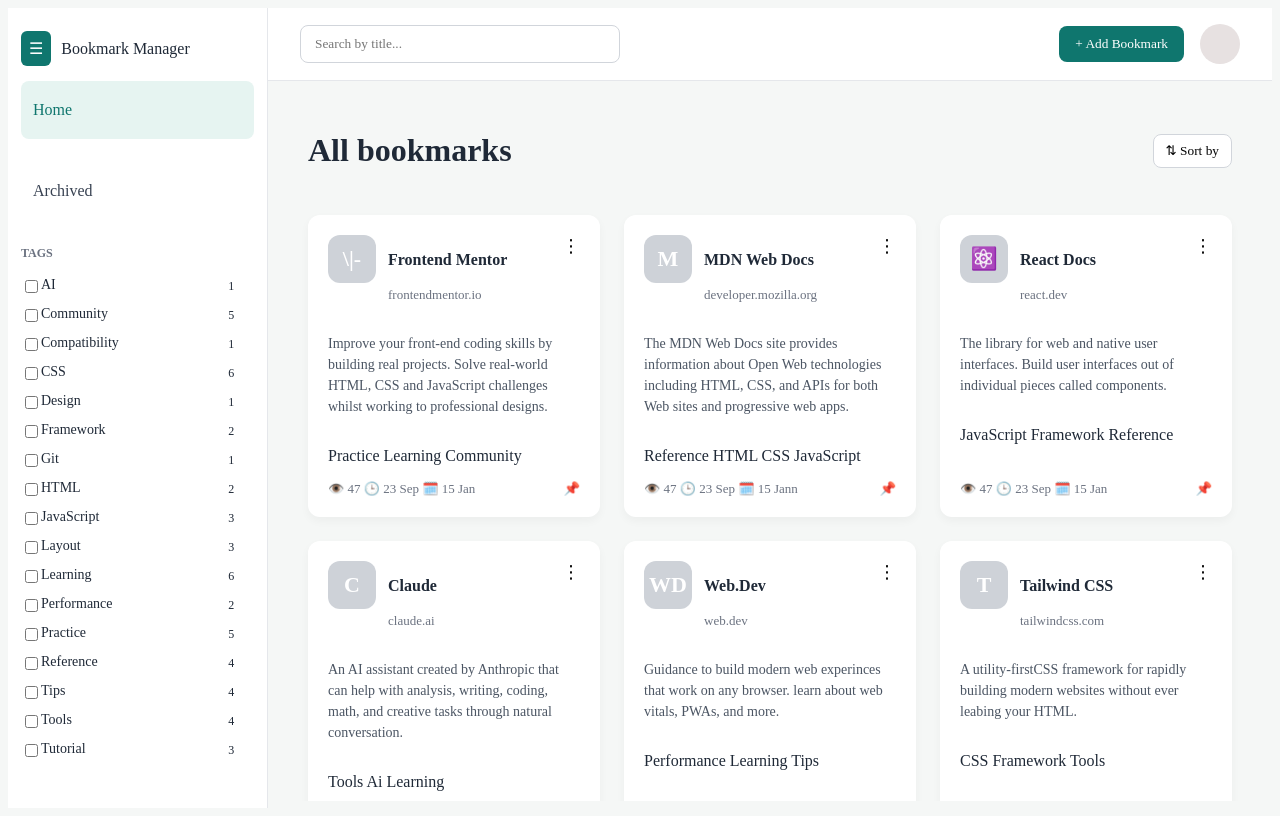
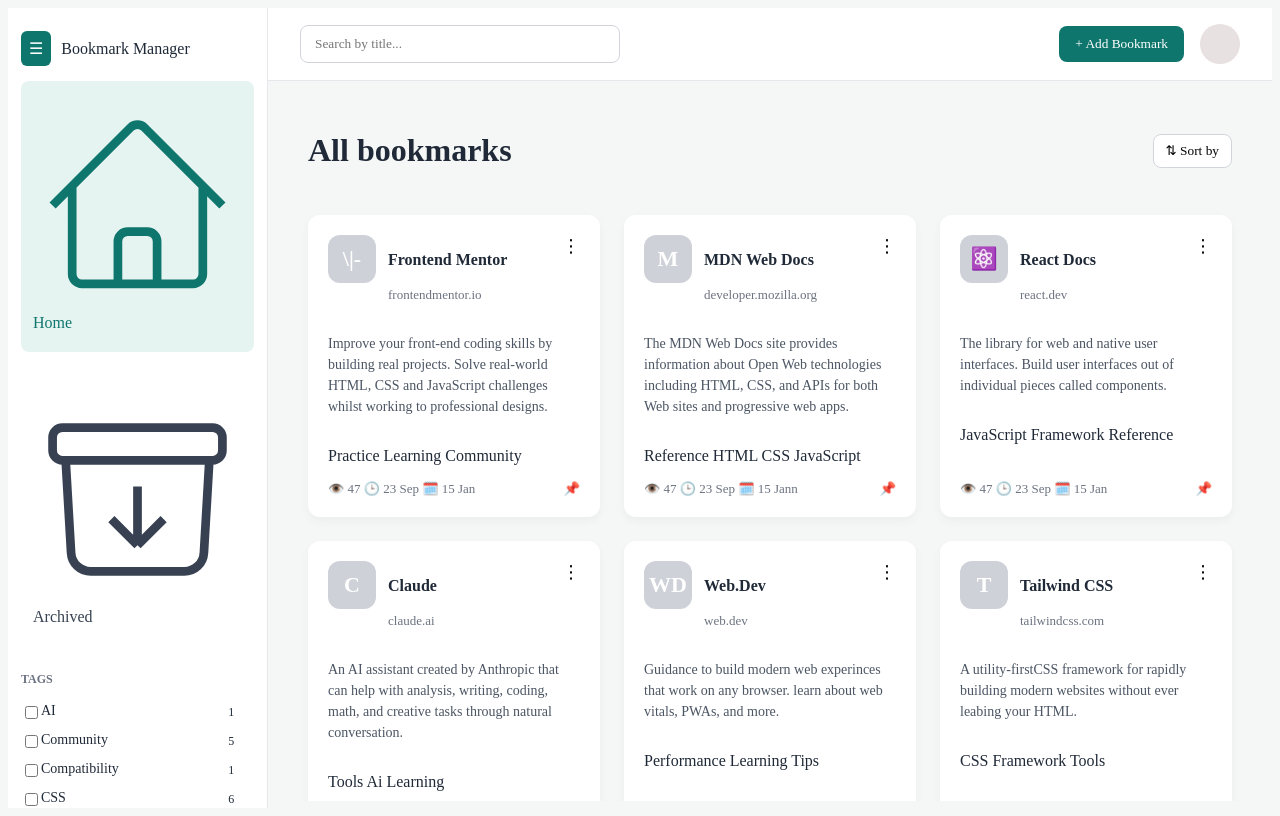
Before and after one commit to Macdavisnr/My.BookManager, a plain HTML site: page index.html in a window 1280 px wide. Drawn offline with Linux system fonts and the light colour scheme.

Commit message:
Update index.html

```diff
--- a/index.html
+++ b/index.html
@@ -16,8 +16,14 @@
       </div>
 
       <nav class="nav">
-        <a class="nav-item active">Home</a>
-        <a class="nav-item">Archived</a>
+        <a class="nav-item active"><svg xmlns="http://www.w3.org/2000/svg" fill="none" viewBox="0 0 24 24" strokeWidth={1.5} stroke="currentColor" className="size-6">
+  <path strokeLinecap="round" strokeLinejoin="round" d="m2.25 12 8.954-8.955c.44-.439 1.152-.439 1.591 0L21.75 12M4.5 9.75v10.125c0 .621.504 1.125 1.125 1.125H9.75v-4.875c0-.621.504-1.125 1.125-1.125h2.25c.621 0 1.125.504 1.125 1.125V21h4.125c.621 0 1.125-.504 1.125-1.125V9.75M8.25 21h8.25" />
+</svg>
+Home</a>
+        <a class="nav-item"><svg xmlns="http://www.w3.org/2000/svg" fill="none" viewBox="0 0 24 24" strokeWidth={1.5} stroke="currentColor" className="size-6">
+  <path strokeLinecap="round" strokeLinejoin="round" d="m20.25 7.5-.625 10.632a2.25 2.25 0 0 1-2.247 2.118H6.622a2.25 2.25 0 0 1-2.247-2.118L3.75 7.5m8.25 3v6.75m0 0-3-3m3 3 3-3M3.375 7.5h17.25c.621 0 1.125-.504 1.125-1.125v-1.5c0-.621-.504-1.125-1.125-1.125H3.375c-.621 0-1.125.504-1.125 1.125v1.5c0 .621.504 1.125 1.125 1.125Z" />
+</svg>
+Archived</a>
       </nav>
 
 
```
